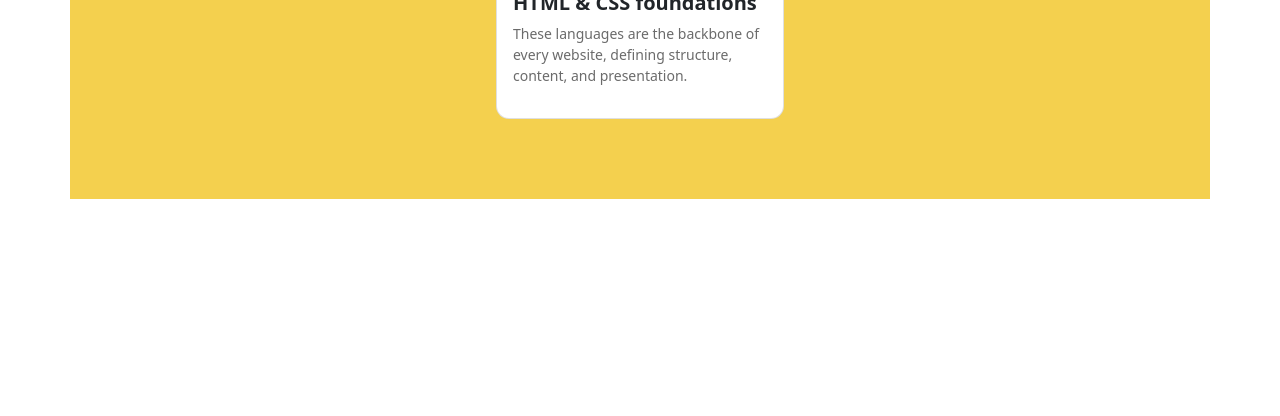
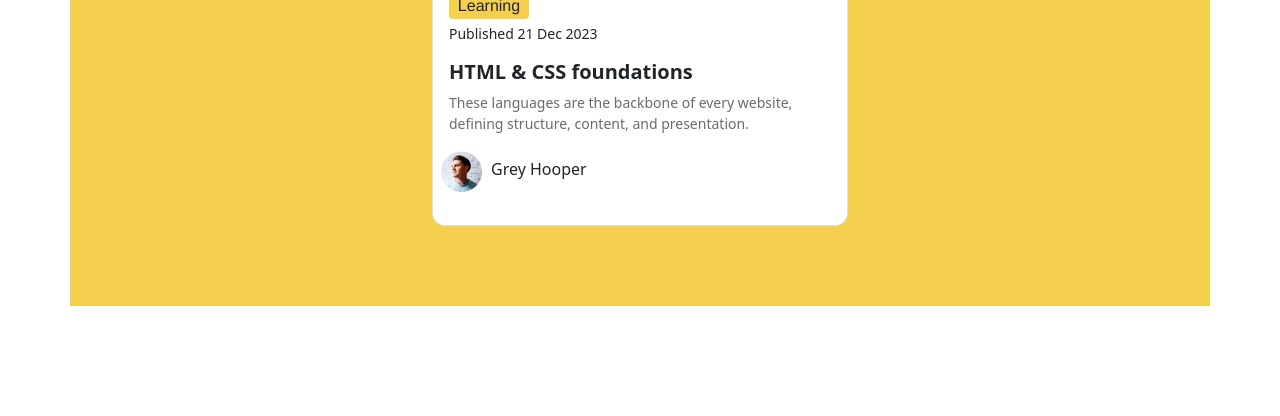
Before and after one commit to aron2005-web/blog-preview-landing-page-2, a plain HTML site: page index.html in a window 1280 px wide. Shown: the part 384-800 px from the top of the page. Drawn offline with nearby package versions, Linux system fonts and the light colour scheme.

```diff
--- a/index.html
+++ b/index.html
@@ -14,18 +14,20 @@
 </head>
 <body><div class="container d-flex justify-content-center mt-5">
 
-    <div class="card costum-card " style="width: 18rem;">
+    <div class="card costum-card " style="width: 26rem;">
         <img src="illustration-article.svg"  alt="logo">
         <div class="card-body ">
           <h6 class="card-title heading"><h6><span style="background-color: hsl(47, 88%, 63%)">Learning</span></h6>
           <p class="card-subtitle mb-2 text-dark ">Published 21 Dec 2023</p>
           <p class="card-text text-muted"> <h5><strong>HTML & CSS foundations </strong></h5> <p>These languages are the backbone of every website, defining structure, content, and presentation.</p>
-
-        </div>
-      </div>
+          <div class="d-flex flex-row mb-3">
+            <div class=" author-image"><img src="image-avatar.webp" alt=""></div>
+            <div class="p-2 author-name"><h6>Grey Hooper</h6></div>
+          </div>
         </div>
 
       </div>
+
     </div>
     </div>
 
```
